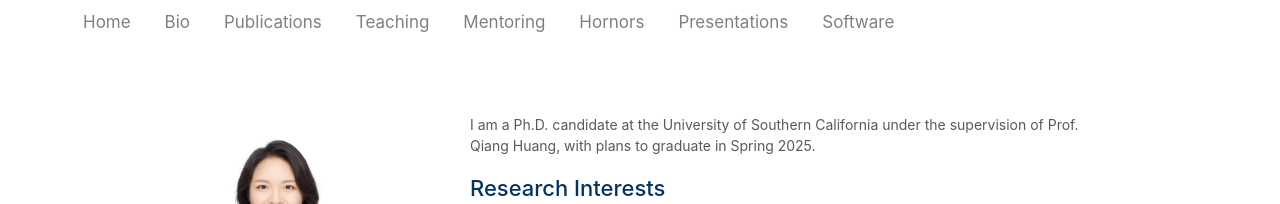
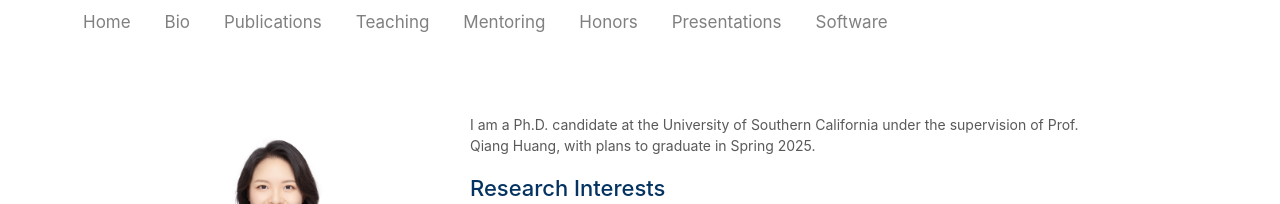
Before and after one commit to weizhi-lin/weizhi-lin.github.io, a Jekyll site: the page built from index.md, in a window 1280 px wide. Shown: the top 204 px of the page. Built offline with Jekyll 4.4.1, drawn with Linux system fonts in a browser that asks for light colours; a style sheet for code colours, icons or effects is not loaded.

Commit message:
Update navigation.yml

```diff
--- a/_data/navigation.yml
+++ b/_data/navigation.yml
@@ -18,8 +18,8 @@ main:
   - title: "Mentoring"
     url: /mentoring/
 
-  - title: "Hornors"
-    url: /hornors/
+  - title: "Honors"
+    url: /honors/
 
   - title: "Presentations"
     url: /presentations/
```
